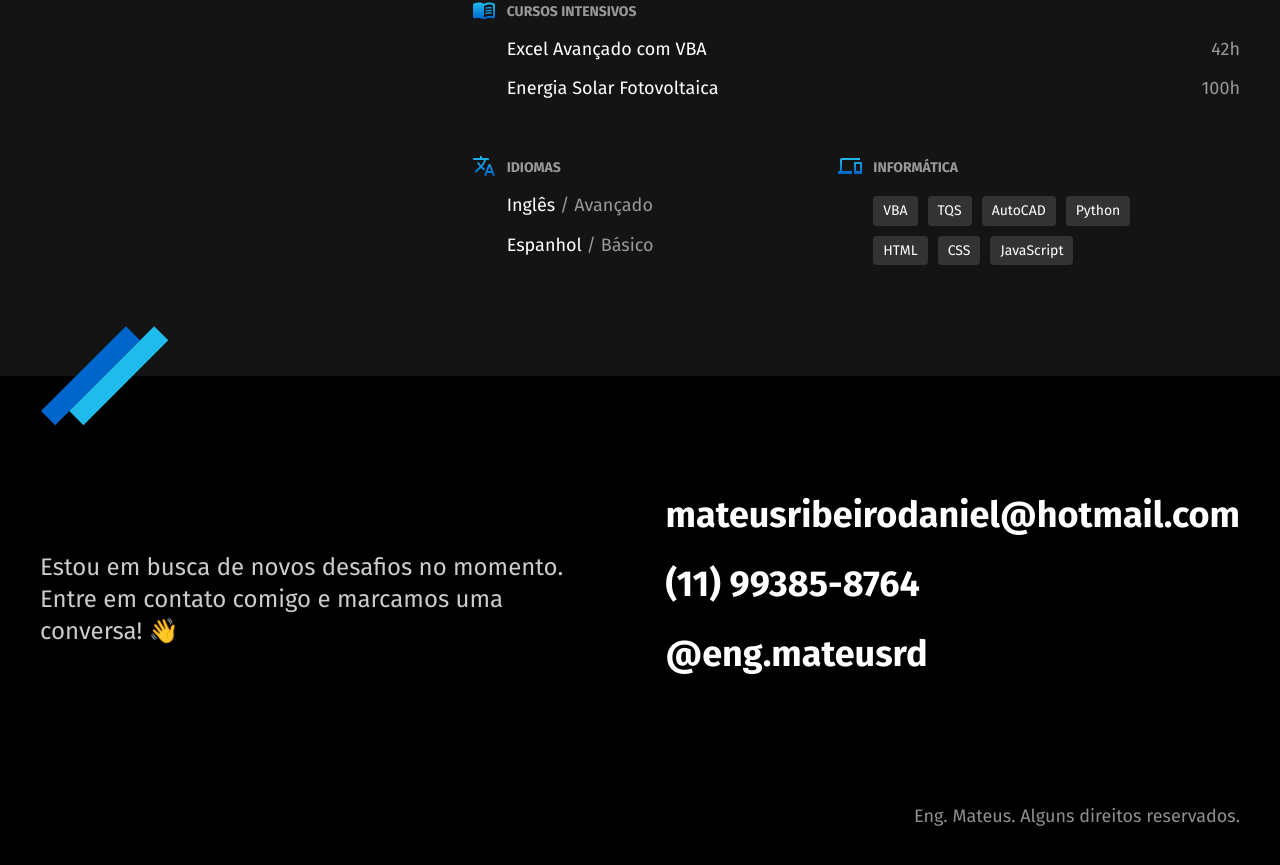
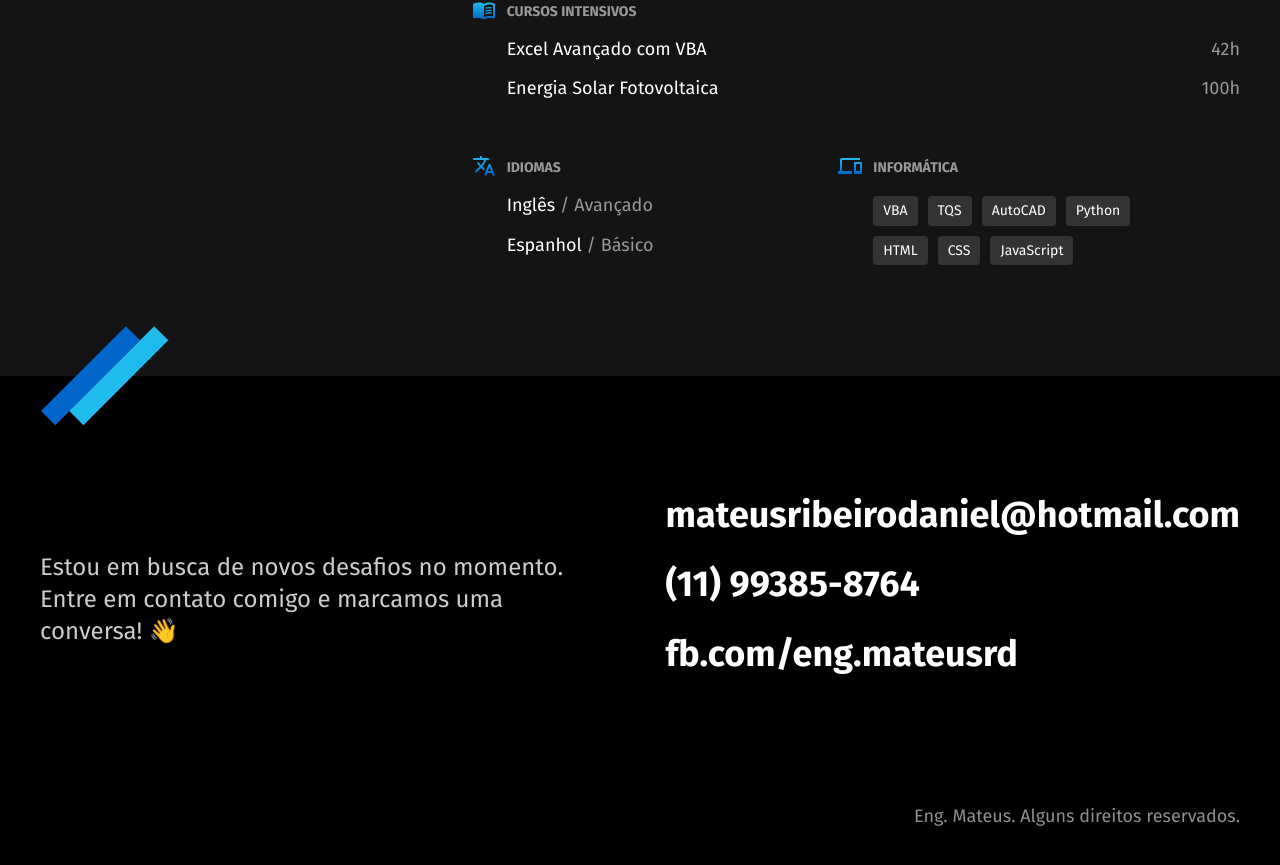
Before and after one commit to mateusdaniel166/mateusdaniel166.github.io, a plain HTML site: page index.html in a window 1280 px wide. Shown: the part 2113-2978 px from the top of the page. Drawn offline with Linux system fonts and the light colour scheme.

Commit message:
alteração da linha de rede social no rodapé

```diff
--- a/index.html
+++ b/index.html
@@ -166,7 +166,7 @@
       <ul class="footer-contato">
         <li>mateusribeirodaniel@hotmail.com</li>
         <li>(11) 99385-8764</li>
-        <li>@eng.mateusrd</li>
+        <li>fb.com/eng.mateusrd</li>
       </ul>
       <p class="footer-copy">Eng. Mateus. Alguns direitos reservados.</p>
     </div>
```
